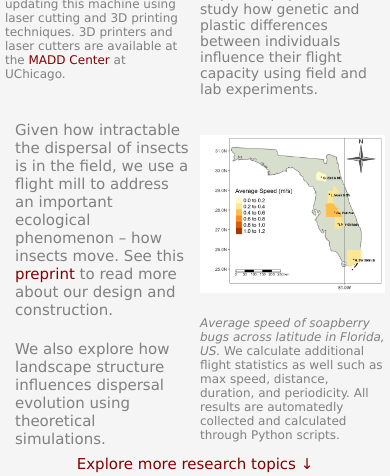
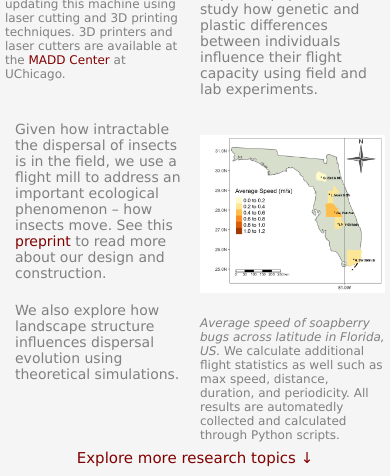
Before and after one commit to avbernat/avbernat.github.io, a plain HTML site: page dispersal.html in a window 390 px wide. Shown: the part 381-857 px from the top of the page. Drawn offline with Linux system fonts and the light colour scheme.

Commit message:
mobile check

```diff
--- a/style.css
+++ b/style.css
@@ -452,7 +452,7 @@ p span.special{
 	.join_text, .home_text {
 		padding: 0px 0px;
 	}
-	.research_text, .research_texth, .research_textr {
+	.research_text, .research_texth, .research_textr,  .research_textl {
 		font-size: 14px;
 	}
 	.figure_text, .nfigure_text, .bfigure_text{
```
